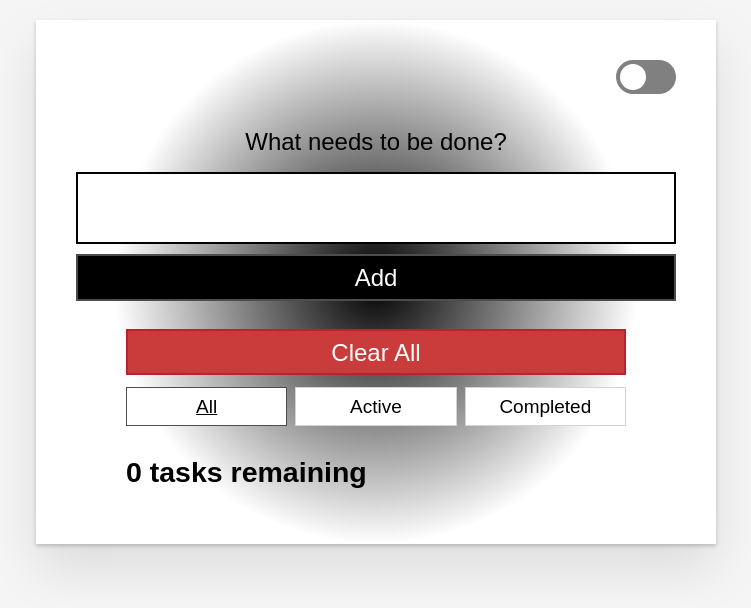
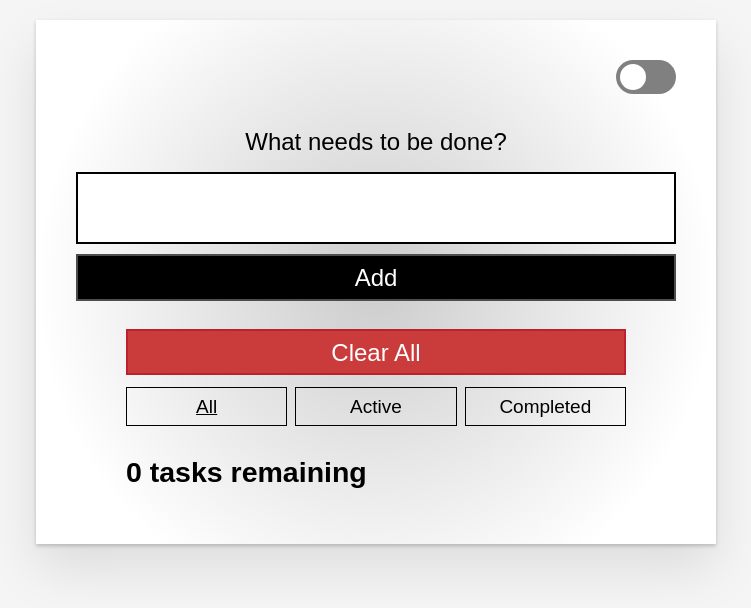
Before and after one commit to cordellbonnieux/CPSC2600_Todo_App, a React (Create React App) app: page / in a window 1280 px wide. Shown: the top 608 px of the page, without its empty margins (264-1015 px from the left). Built offline with nearby package versions, Linux system fonts and the light colour scheme.

Commit message:
Toggler now changes id on wrapper

```diff
--- a/src/components/App.js
+++ b/src/components/App.js
@@ -18,6 +18,14 @@ export default function App() {
   const [ tasks, setTasks ] = useState([])
   const [ filter, setFilter ] = useState('All')
   const [ theme, setTheme ] = useState('light')
+
+  const toggleTheme = () => {
+    if (theme === 'light') {
+      setTheme('dark')
+    } else {
+      setTheme('light')
+    }
+  }
 
   const toggleTaskCompleted = id => {
     const updatedTasks = tasks.map( task => {
@@ -147,7 +155,7 @@ export default function App() {
 
   return (
     <div className="todoapp stack-large" id={theme}>
-      <ThemeToggler />
+      <ThemeToggler toggler={toggleTheme} />
       <Form addTask={addTask} />
       <ClearButton delete={deleteAllTasks}/>
       <div className="filters btn-group stack-exception">
--- a/src/components/ThemeToggler.js
+++ b/src/components/ThemeToggler.js
@@ -1,7 +1,7 @@
 export default function ThemeToggler(props) {
     return (
         <label className="switch">
-            <input type="checkbox"></input>
+            <input type="checkbox" onChange={() => props.toggler()}></input>
             <span className="slider round"></span>
         </label>
     )
--- a/src/css/theme.css
+++ b/src/css/theme.css
@@ -3,19 +3,18 @@
 }
 
 #light {
-    background: radial-gradient(circle closest-side, #000, #fff);
+    background: radial-gradient(circle farthest-side, #ccc, #fff);
     color: #000;
 }
 
 #light .filters.btn-group.stack-exception button {
-    background-color: #fff;
+    border: 1px solid #000;
 }
 
 #dark {
-    background: radial-gradient(#fff, #4d4d4d);
-    color: #fff;
+
 }
 
 #dark .filters.btn-group.stack-exception button {
-    background-color: #4d4d4d;
+
 }
```
